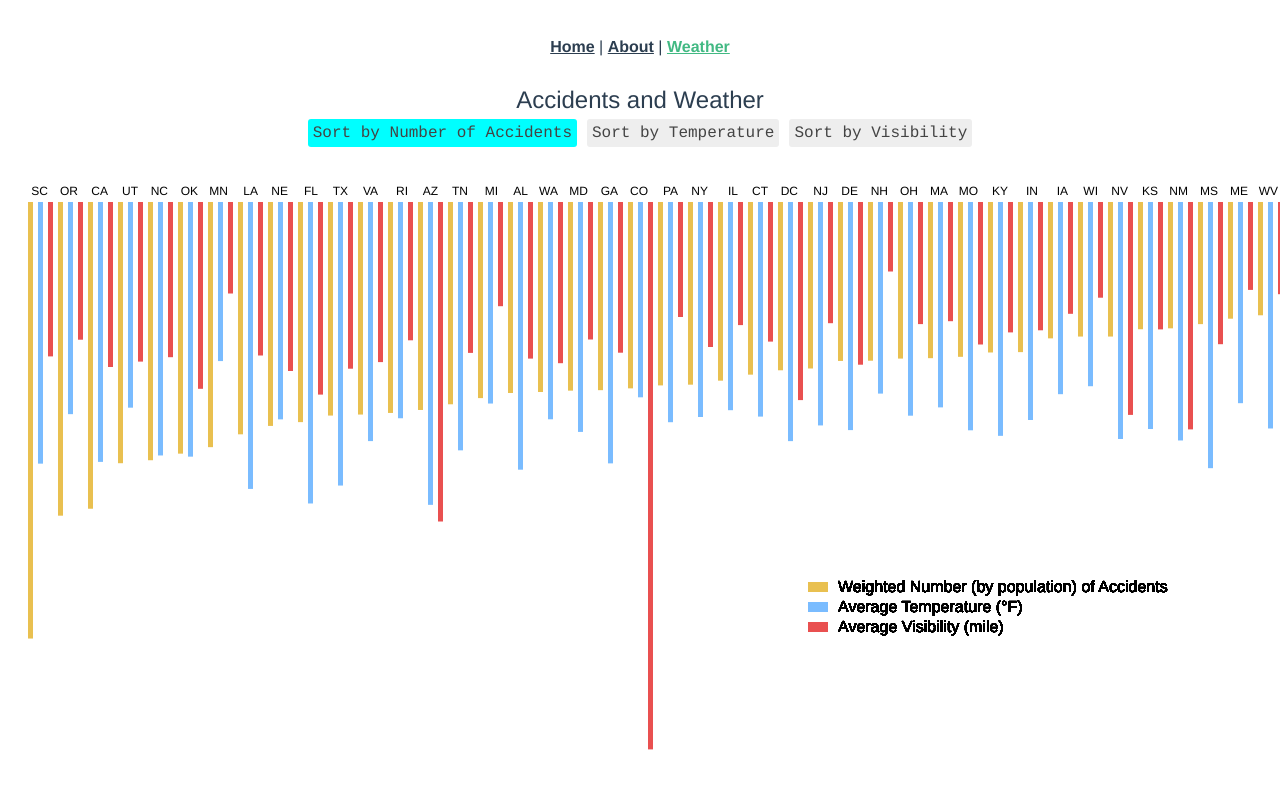
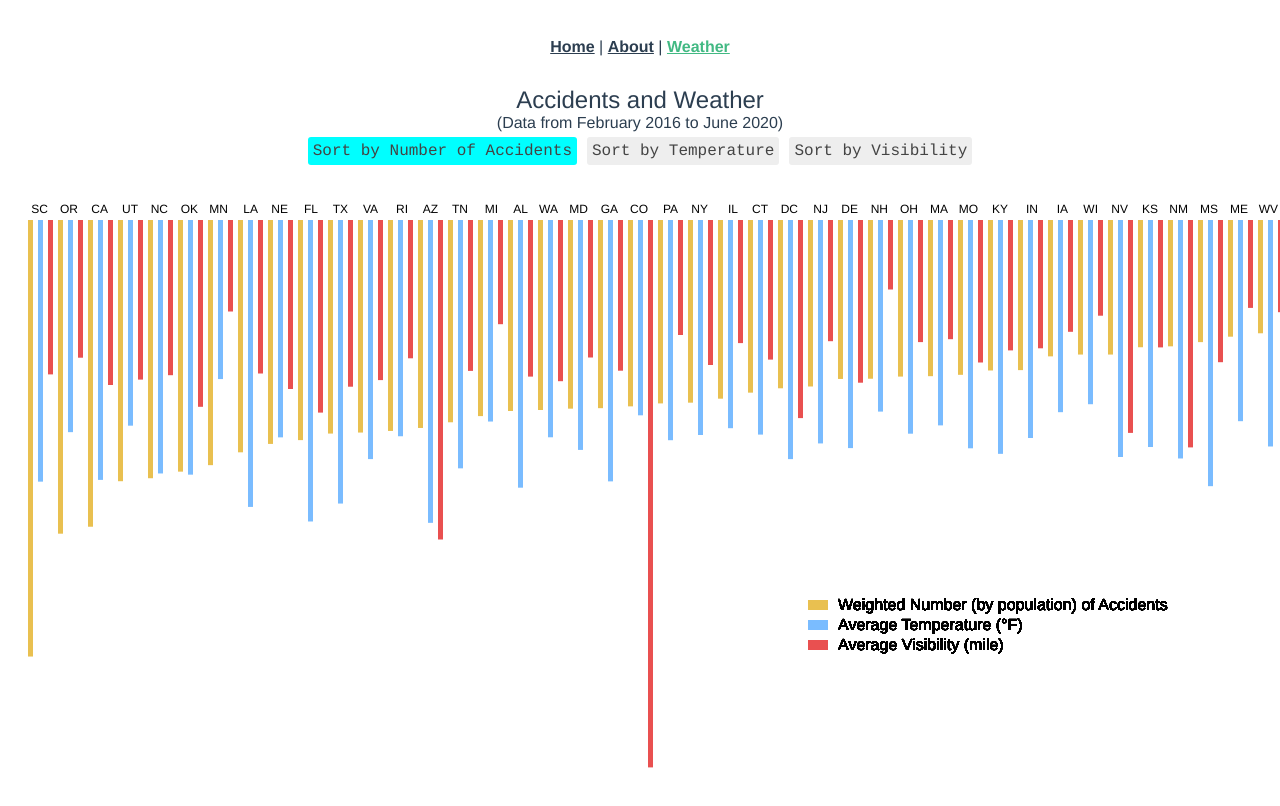
Before and after one commit to Haonanxx/Data-Visualization-on-U.S-Car-Accidents, a Vue app in the folder demo/: page /weather in a window 1280 px wide. Shown: the top 806 px of the page. Built offline with nearby package versions, Linux system fonts and the light colour scheme.

Commit message:
fixed transition bugs & add sub-title

```diff
--- a/demo/src/views/Weather.vue
+++ b/demo/src/views/Weather.vue
@@ -1,6 +1,7 @@
 <template>
   <div class="d3chart">
     <div class="title">Accidents and Weather</div>
+    <div class="sub-title">(Data from February 2016 to June 2020)</div>
     <div class="commands">
       <span class="sort" id="accidents">Sort by Number of Accidents</span>
       <span class="sort" id="temperature">Sort by Temperature</span>
```
